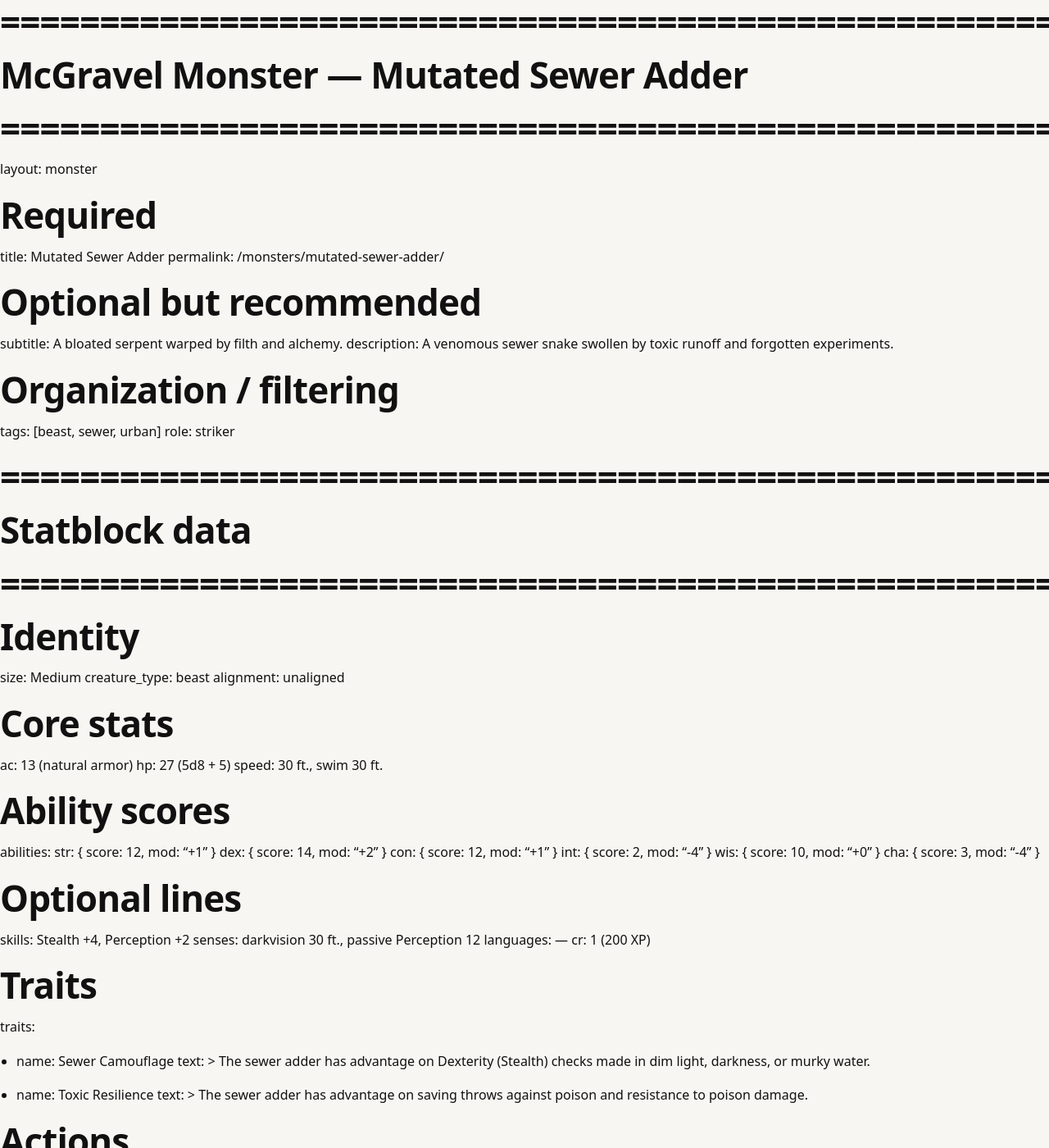
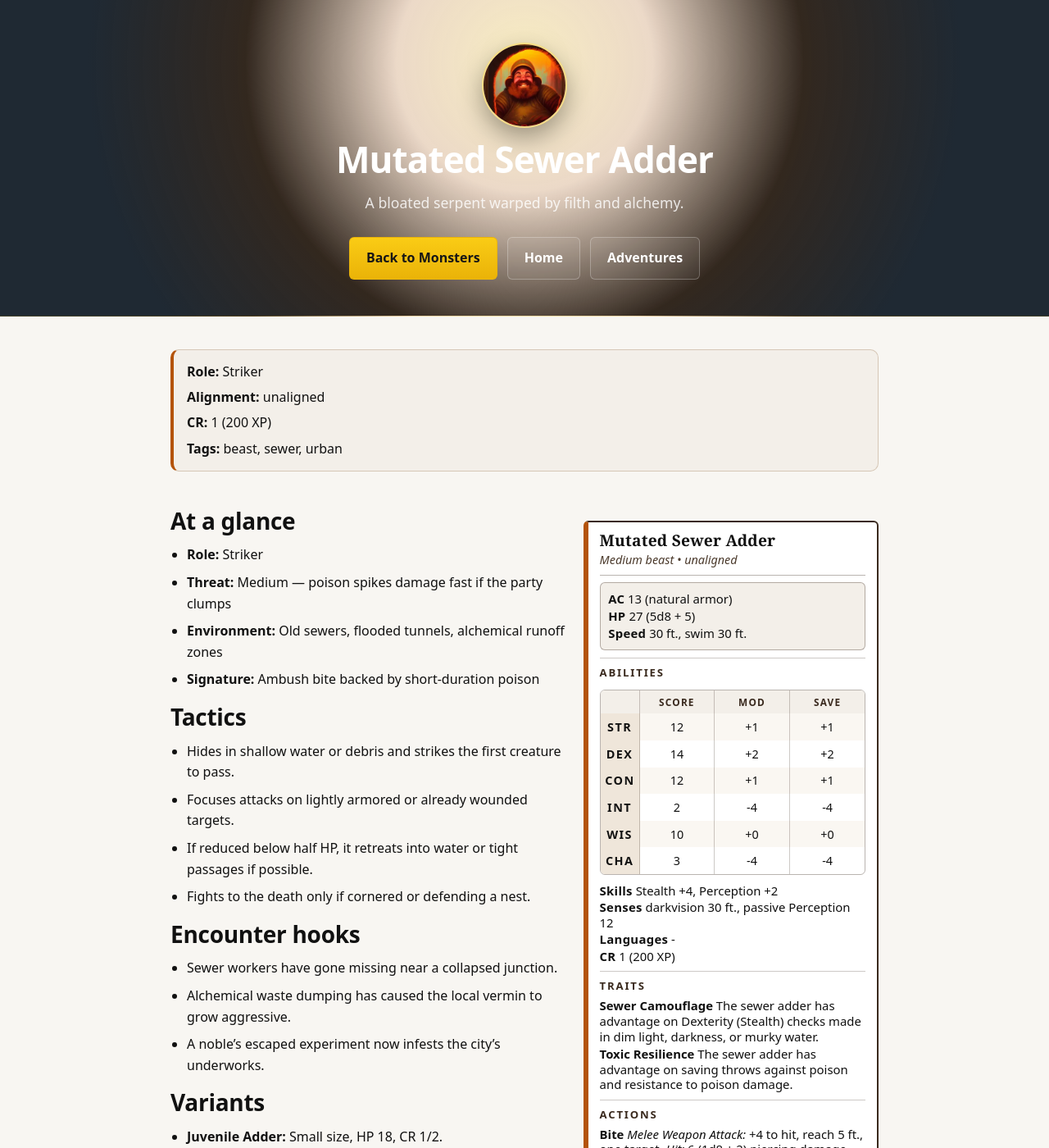
Before and after one commit to thebuda/mcgravel, a Jekyll site: the page built from monsters/sewer-adder.md, in a window 1280 px wide and 1400 px high. Shown: the whole window at 82% size. Built offline with Jekyll 4.4.1, drawn with Linux system fonts in a browser that asks for light colours; our own code applies the rules of GitHub Pages for plain Markdown files; some of the changed text lies outside the part shown.

Commit message:
fixed adder again

```diff
--- a/monsters/sewer-adder.md
+++ b/monsters/sewer-adder.md
@@ -1,36 +1,22 @@
-# =========================================================
-# McGravel Monster — Mutated Sewer Adder
-# =========================================================
-
+---
 layout: monster
-
-# Required
 title: Mutated Sewer Adder
 permalink: /monsters/mutated-sewer-adder/
 
-# Optional but recommended
 subtitle: A bloated serpent warped by filth and alchemy.
 description: A venomous sewer snake swollen by toxic runoff and forgotten experiments.
 
-# Organization / filtering
 tags: [beast, sewer, urban]
 role: striker
 
-# =========================================================
-# Statblock data
-# =========================================================
-
-# Identity
 size: Medium
 creature_type: beast
 alignment: unaligned
 
-# Core stats
 ac: 13 (natural armor)
 hp: 27 (5d8 + 5)
 speed: 30 ft., swim 30 ft.
 
-# Ability scores
 abilities:
   str: { score: 12, mod: "+1" }
   dex: { score: 14, mod: "+2" }
@@ -39,13 +25,11 @@ abilities:
   wis: { score: 10, mod: "+0" }
   cha: { score: 3,  mod: "-4" }
 
-# Optional lines
 skills: Stealth +4, Perception +2
 senses: darkvision 30 ft., passive Perception 12
-languages: —
+languages: "-"
 cr: 1 (200 XP)
 
-# Traits
 traits:
   - name: Sewer Camouflage
     text: >
@@ -64,7 +47,6 @@ actions:
       <em>Hit:</em> 6 (1d8 + 2) piercing damage, and the target must succeed on a
       DC 12 Constitution saving throw or take 7 (2d6) poison damage and be poisoned
       until the end of its next turn.
-
 ---
 
 ## At a glance
```
Also changed, not shown: other parts of monsters/sewer-adder.md (+0 -1 lines).
